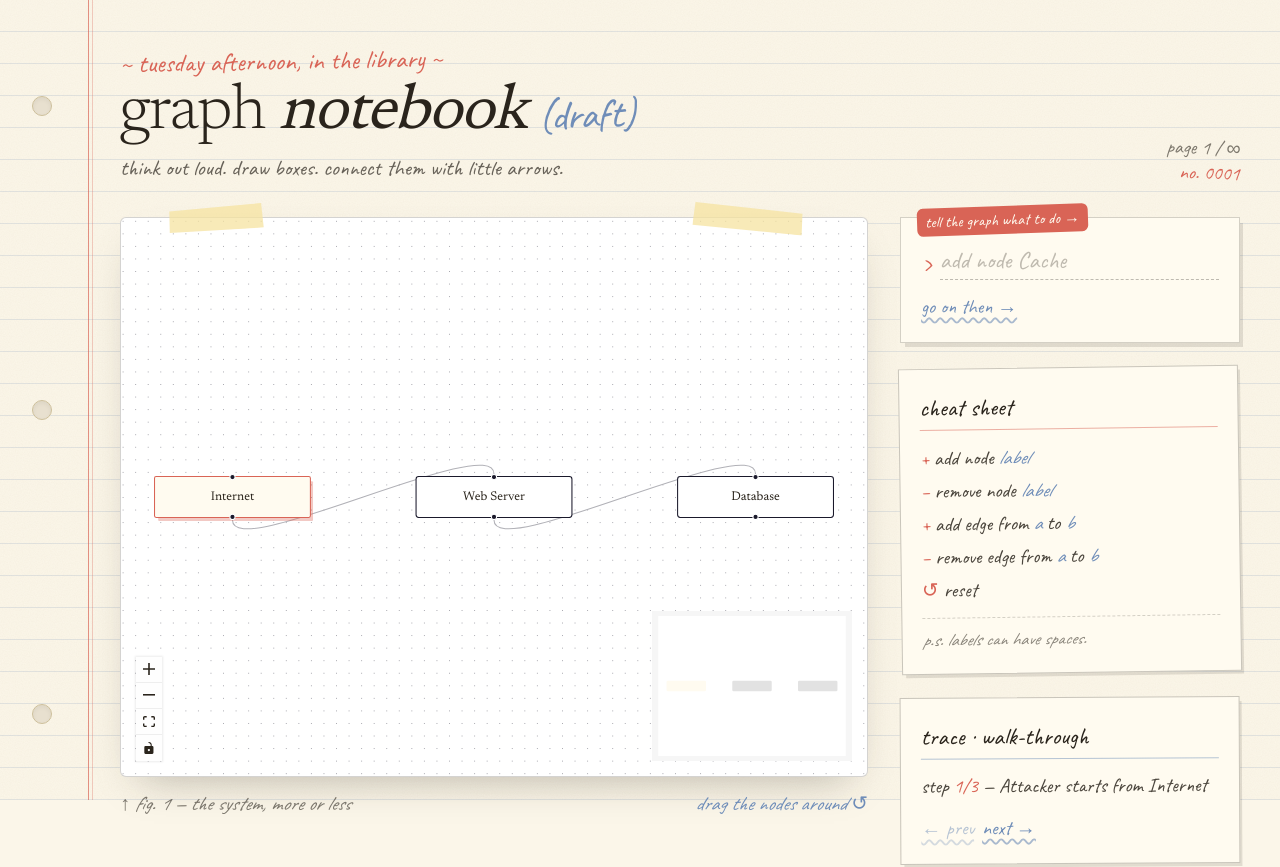
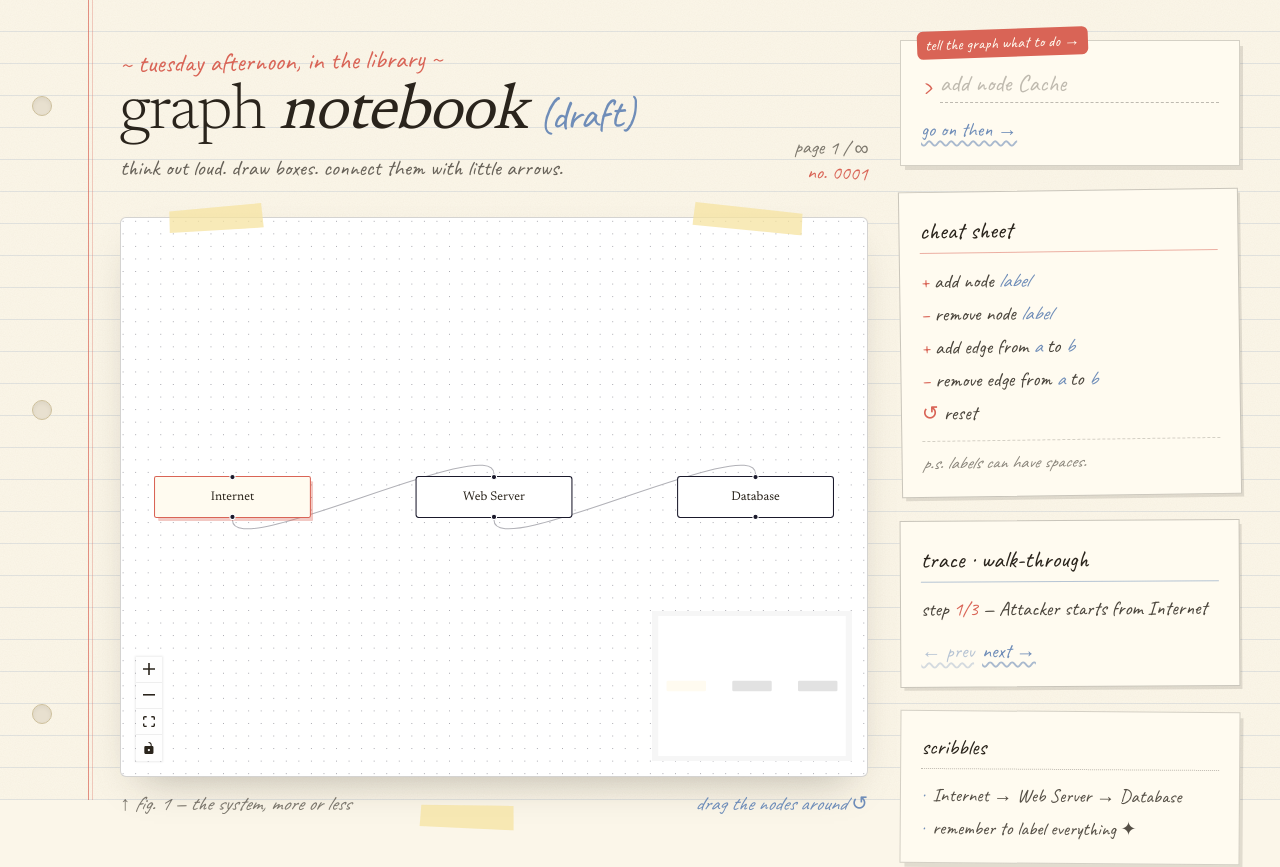
Before and after one commit to JediNakDev/graph-notebook, a Next.js app: page / in a window 1280 px wide. Shown: the top 867 px of the page. Built offline with nearby package versions, Linux system fonts and the light colour scheme.

Commit message:
style: side bar location

```diff
--- a/src/app/layout.tsx
+++ b/src/app/layout.tsx
@@ -7,7 +7,7 @@ import { cn } from "~/lib/utils";
 const inter = Inter({ subsets: ["latin"], variable: "--font-sans" });
 
 export const metadata: Metadata = {
-  title: "Illinois ARCS Interview Assessment",
+  title: "Graph Notebook",
 };
 
 const geist = Geist({
--- a/src/app/page.tsx
+++ b/src/app/page.tsx
@@ -83,6 +83,8 @@ export default function Page() {
       <div className="pointer-events-none fixed top-[88%] left-[32px] h-5 w-5 rounded-full border border-[#cdbf9b] bg-[#e8e0cf] shadow-inner" />
 
       <div className="relative z-10 pt-10 pr-10 pb-12 pl-[120px]">
+        <div className="grid grid-cols-[1fr_340px] items-start gap-8">
+          <div>
             <header className="mb-8 flex items-end justify-between">
               <div>
                 <div
@@ -110,7 +112,6 @@ export default function Page() {
               </div>
             </header>
 
-        <div className="grid grid-cols-[1fr_340px] gap-8">
             {/* taped canvas */}
             <section className="relative">
             <div
@@ -144,6 +145,7 @@ export default function Page() {
               <span className="text-[#6f8db8]">drag the nodes around ↺</span>
             </div>
             </section>
+          </div>
 
           {/* margin notes */}
           <aside className="flex flex-col gap-6">
```
Lines whose indentation alone changed are shown as unchanged.
